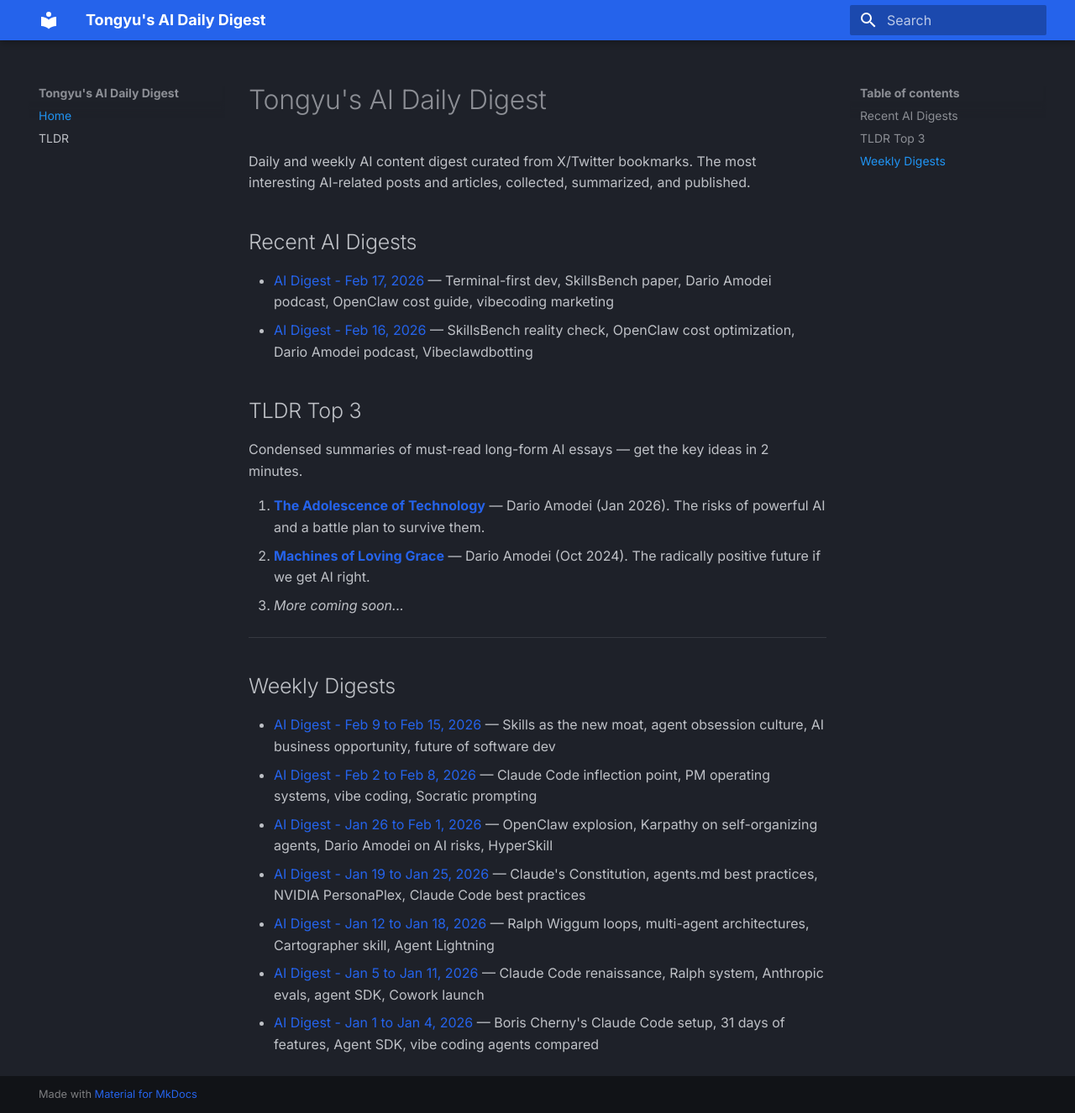
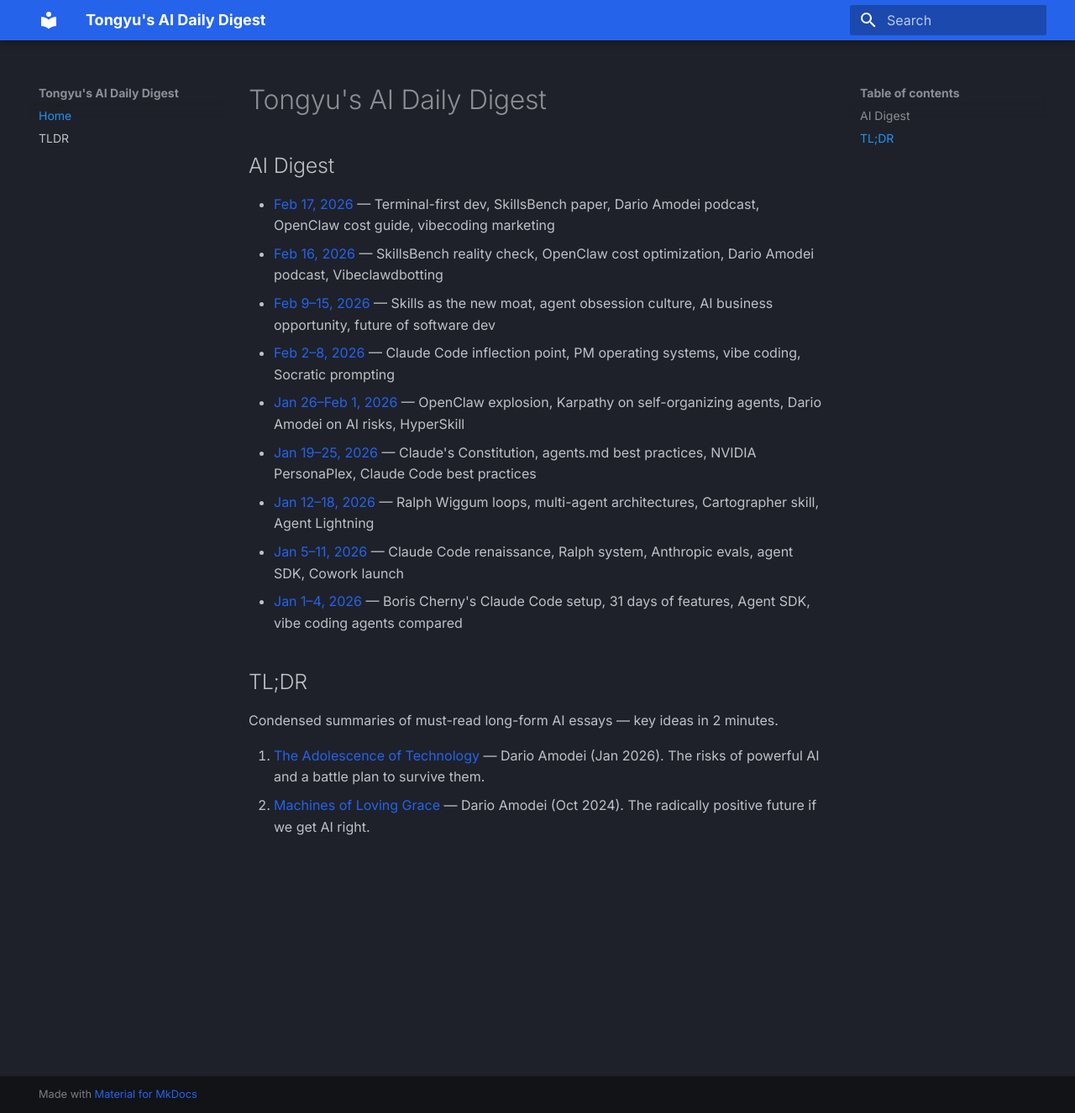
Before and after one commit to tongyuwang/ai-daily-digest, an MkDocs documentation site: the page built from docs/index.md, in a window 1280 px wide and 1326 px high. Shown: the whole window at 84% size. Built offline with MkDocs 1.6.1 and Material for MkDocs 9.7.7, drawn with Linux system fonts in a browser that asks for light colours.

Commit message:
Simplify home: two sections — AI Digest + TL;DR

```diff
--- a/docs/index.md
+++ b/docs/index.md
@@ -1,28 +1,20 @@
 # Tongyu's AI Daily Digest
 
-Daily and weekly AI content digest curated from X/Twitter bookmarks. The most interesting AI-related posts and articles, collected, summarized, and published.
+## AI Digest
 
-## Recent AI Digests
+- [Feb 17, 2026](digests/2026-02-17.md) — Terminal-first dev, SkillsBench paper, Dario Amodei podcast, OpenClaw cost guide, vibecoding marketing
+- [Feb 16, 2026](digests/2026-02-16.md) — SkillsBench reality check, OpenClaw cost optimization, Dario Amodei podcast, Vibeclawdbotting
+- [Feb 9–15, 2026](digests/2026-02-09-to-2026-02-15.md) — Skills as the new moat, agent obsession culture, AI business opportunity, future of software dev
+- [Feb 2–8, 2026](digests/2026-02-02-to-2026-02-08.md) — Claude Code inflection point, PM operating systems, vibe coding, Socratic prompting
+- [Jan 26–Feb 1, 2026](digests/2026-01-26-to-2026-02-01.md) — OpenClaw explosion, Karpathy on self-organizing agents, Dario Amodei on AI risks, HyperSkill
+- [Jan 19–25, 2026](digests/2026-01-19-to-2026-01-25.md) — Claude's Constitution, agents.md best practices, NVIDIA PersonaPlex, Claude Code best practices
+- [Jan 12–18, 2026](digests/2026-01-12-to-2026-01-18.md) — Ralph Wiggum loops, multi-agent architectures, Cartographer skill, Agent Lightning
+- [Jan 5–11, 2026](digests/2026-01-05-to-2026-01-11.md) — Claude Code renaissance, Ralph system, Anthropic evals, agent SDK, Cowork launch
+- [Jan 1–4, 2026](digests/2026-01-01-to-2026-01-04.md) — Boris Cherny's Claude Code setup, 31 days of features, Agent SDK, vibe coding agents compared
 
-- [AI Digest - Feb 17, 2026](digests/2026-02-17.md) — Terminal-first dev, SkillsBench paper, Dario Amodei podcast, OpenClaw cost guide, vibecoding marketing
-- [AI Digest - Feb 16, 2026](digests/2026-02-16.md) — SkillsBench reality check, OpenClaw cost optimization, Dario Amodei podcast, Vibeclawdbotting
+## TL;DR
 
-## TLDR Top 3
+Condensed summaries of must-read long-form AI essays — key ideas in 2 minutes.
 
-Condensed summaries of must-read long-form AI essays — get the key ideas in 2 minutes.
-
-1. **[The Adolescence of Technology](tldr/the-adolescence-of-technology.md)** — Dario Amodei (Jan 2026). The risks of powerful AI and a battle plan to survive them.
-2. **[Machines of Loving Grace](tldr/machines-of-loving-grace.md)** — Dario Amodei (Oct 2024). The radically positive future if we get AI right.
-3. *More coming soon...*
-
----
-
-## Weekly Digests
-
-- [AI Digest - Feb 9 to Feb 15, 2026](digests/2026-02-09-to-2026-02-15.md) — Skills as the new moat, agent obsession culture, AI business opportunity, future of software dev
-- [AI Digest - Feb 2 to Feb 8, 2026](digests/2026-02-02-to-2026-02-08.md) — Claude Code inflection point, PM operating systems, vibe coding, Socratic prompting
-- [AI Digest - Jan 26 to Feb 1, 2026](digests/2026-01-26-to-2026-02-01.md) — OpenClaw explosion, Karpathy on self-organizing agents, Dario Amodei on AI risks, HyperSkill
-- [AI Digest - Jan 19 to Jan 25, 2026](digests/2026-01-19-to-2026-01-25.md) — Claude's Constitution, agents.md best practices, NVIDIA PersonaPlex, Claude Code best practices
-- [AI Digest - Jan 12 to Jan 18, 2026](digests/2026-01-12-to-2026-01-18.md) — Ralph Wiggum loops, multi-agent architectures, Cartographer skill, Agent Lightning
-- [AI Digest - Jan 5 to Jan 11, 2026](digests/2026-01-05-to-2026-01-11.md) — Claude Code renaissance, Ralph system, Anthropic evals, agent SDK, Cowork launch
-- [AI Digest - Jan 1 to Jan 4, 2026](digests/2026-01-01-to-2026-01-04.md) — Boris Cherny's Claude Code setup, 31 days of features, Agent SDK, vibe coding agents compared
+1. [The Adolescence of Technology](tldr/the-adolescence-of-technology.md) — Dario Amodei (Jan 2026). The risks of powerful AI and a battle plan to survive them.
+2. [Machines of Loving Grace](tldr/machines-of-loving-grace.md) — Dario Amodei (Oct 2024). The radically positive future if we get AI right.
```
